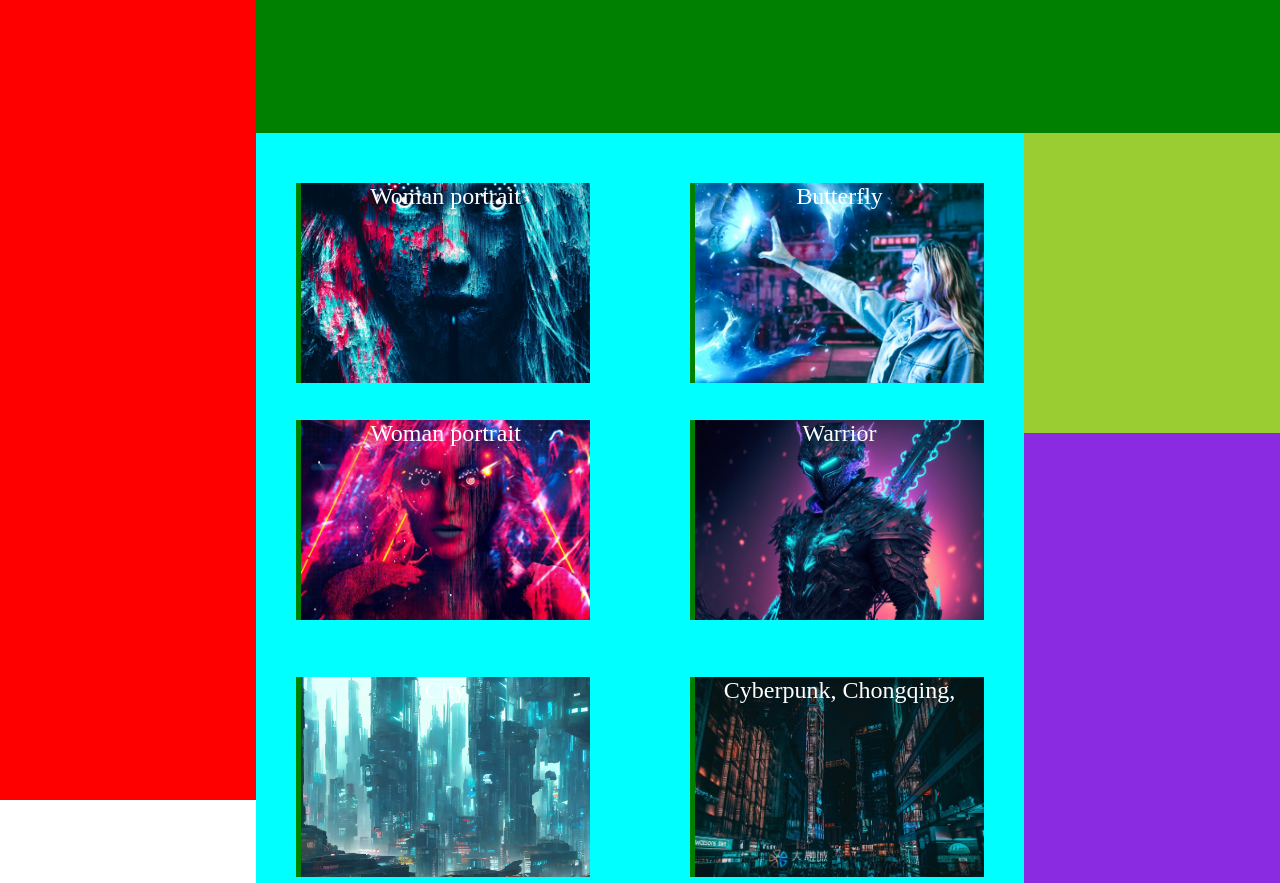
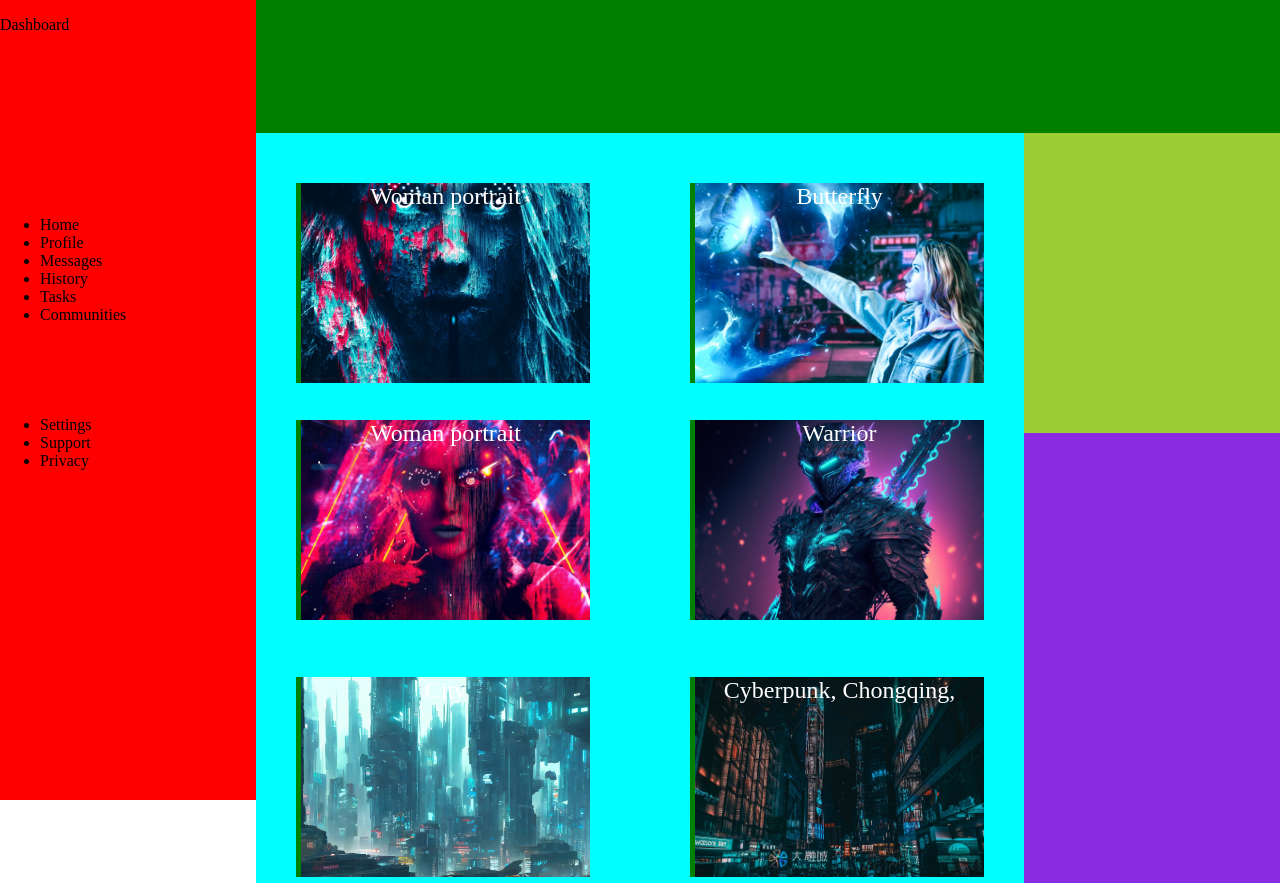
Before and after one commit to Xyves/Admin-Dashboard-Project, a plain HTML site: page index.html in a window 1280 px wide. Drawn offline with Linux system fonts and the light colour scheme.

Commit message:
Add sidebar

```diff
--- a/index.html
+++ b/index.html
@@ -8,7 +8,26 @@
   </head>
   <body>
     <div class="container">
-      <div class="sidebar"></div>
+      <div class="sidebar">
+        <div class="dashboard-icon dash"><p>Dashboard</p></div>
+        <div class="dashboard-2 dash">
+          <ul>
+            <li class="home">Home</li>
+            <li class="profile">Profile</li>
+            <li class="msg">Messages</li>
+            <li class="history">History</li>
+            <li class="tasks">Tasks</li>
+            <li class="communities">Communities</li>
+          </ul>
+        </div>
+        <div class="dashboard-3 dash">
+          <ul>
+            <li>Settings</li>
+            <li>Support</li>
+            <li>Privacy</li>
+          </ul>
+        </div>
+      </div>
       <div class="menu">
         <div class="search">
           <label for="search-bar"></label>
```
